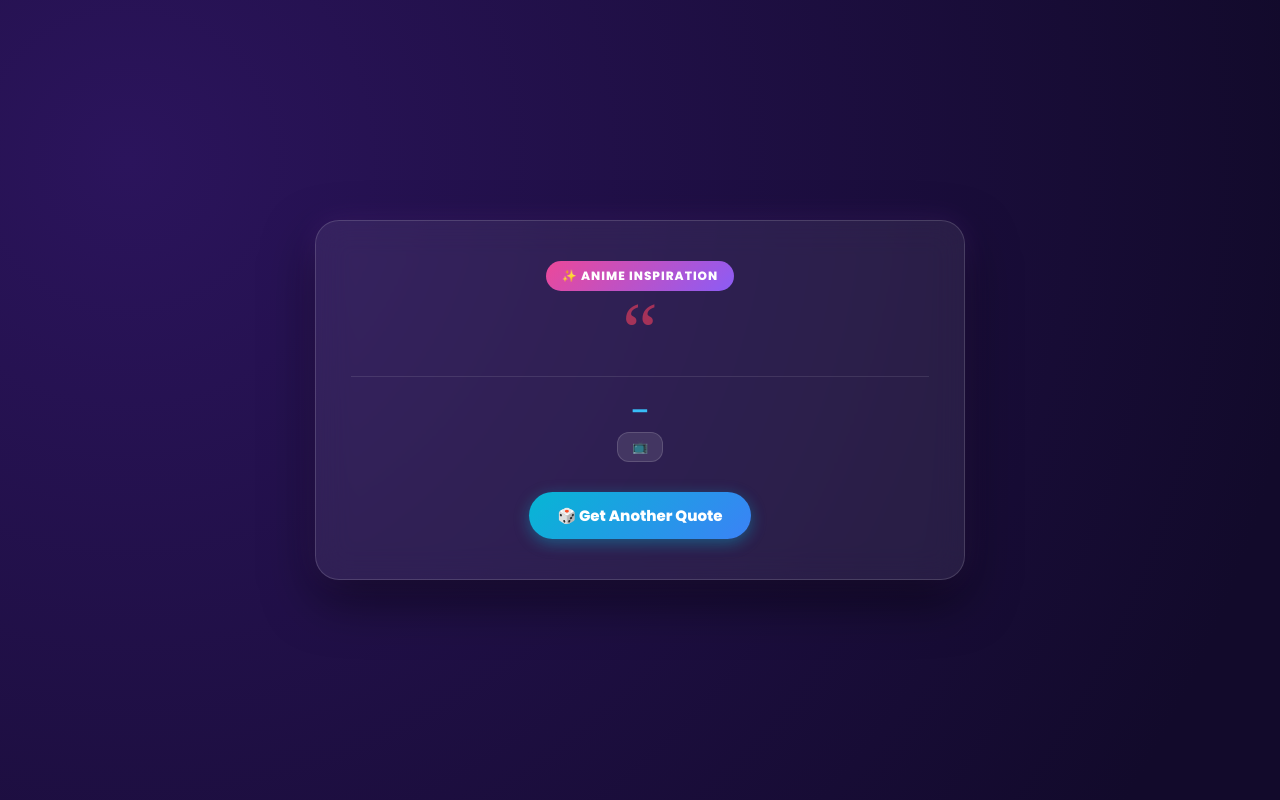
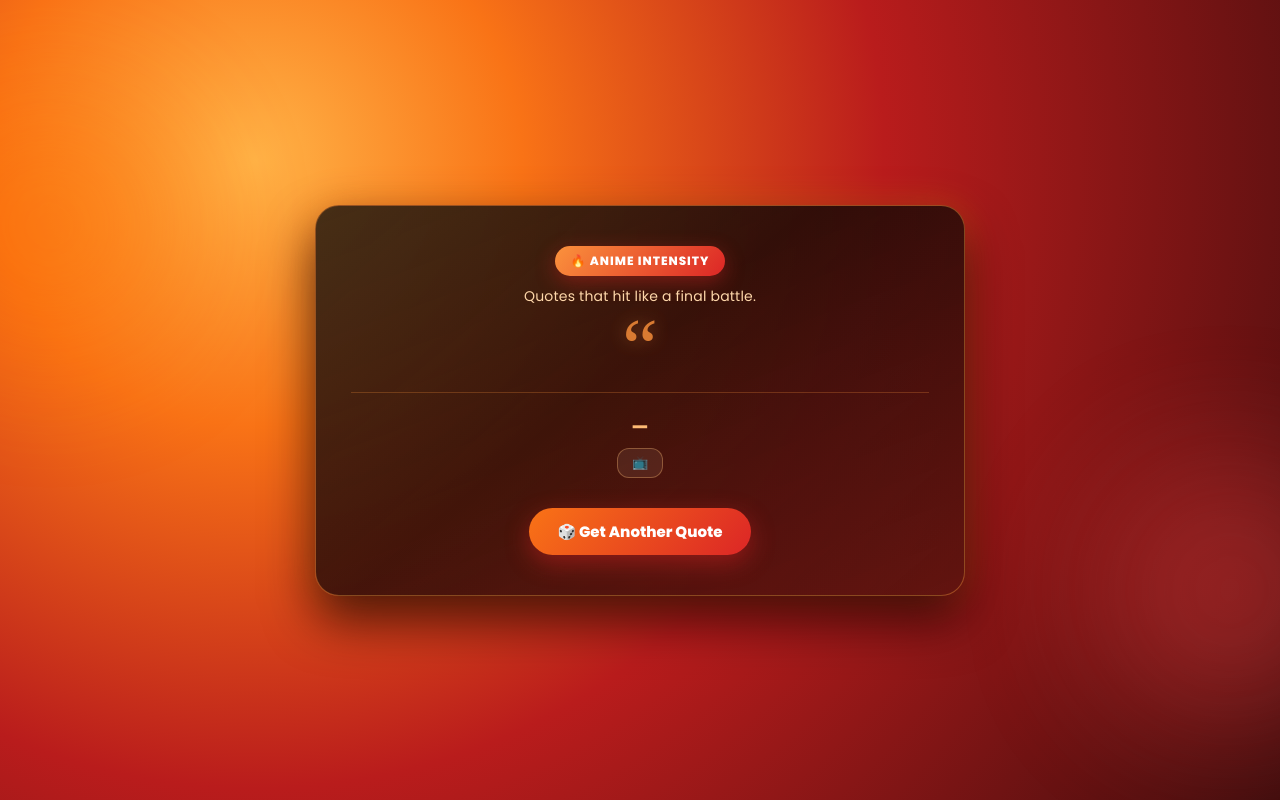
Before and after one commit to harsh26134349/Anime-Quotes-Generator-, a Node server app: template views/index.ejs in a window 1280 px wide. Run offline with Node 20, Linux system fonts and the light colour scheme; the template is opened without the code that fills it, so the values that code supplies are empty.

Commit message:
Apply fiery emotional UI redesign
Co-authored-by: harsh26134349 <218944181+harsh26134349@users.noreply.github.com>

```diff
--- a/public/style.css
+++ b/public/style.css
@@ -7,40 +7,72 @@
 body {
     min-height: 100vh;
     font-family: 'Poppins', sans-serif;
-    /* Deep Neon Cosmic Anime Gradient */
-    background: radial-gradient(circle at 10% 20%, rgb(43, 20, 92) 0%, rgb(18, 10, 43) 90%);
+    background: radial-gradient(circle at 20% 20%, #ffb347 0%, #f97316 22%, #b91c1c 52%, #3f0d0d 100%);
     display: flex;
     justify-content: center;
     align-items: center;
     padding: 20px;
     color: #ffffff;
+    position: relative;
+    overflow: hidden;
 }
 
-/* Glassmorphism Floating Card */
+.ember {
+    position: fixed;
+    width: 260px;
+    height: 260px;
+    border-radius: 50%;
+    filter: blur(70px);
+    z-index: 0;
+    animation: pulse 6s ease-in-out infinite;
+}
+
+.ember-left {
+    left: -80px;
+    top: 12%;
+    background: rgba(255, 115, 0, 0.45);
+}
+
+.ember-right {
+    right: -80px;
+    bottom: 10%;
+    background: rgba(239, 68, 68, 0.45);
+    animation-delay: 1.4s;
+}
+
 .quote-container {
-    background: rgba(255, 255, 255, 0.07);
-    backdrop-filter: blur(16px);
-    -webkit-backdrop-filter: blur(16px);
-    border: 1px solid rgba(255, 255, 255, 0.15);
+    background: linear-gradient(160deg, rgba(20, 9, 6, 0.92), rgba(66, 16, 10, 0.86));
+    border: 1px solid rgba(251, 146, 60, 0.45);
     border-radius: 24px;
     padding: 40px 35px;
     max-width: 650px;
     width: 100%;
     text-align: center;
-    box-shadow: 0 20px 50px rgba(0, 0, 0, 0.5),
-                0 0 30px rgba(168, 85, 247, 0.15);
+    box-shadow: 0 24px 50px rgba(27, 4, 3, 0.75),
+                0 0 35px rgba(249, 115, 22, 0.4);
     position: relative;
-    transition: transform 0.3s ease;
+    transition: transform 0.3s ease, box-shadow 0.3s ease;
+    z-index: 1;
+    overflow: hidden;
+}
+
+.quote-container::before {
+    content: "";
+    position: absolute;
+    inset: 0;
+    background: linear-gradient(140deg, rgba(255, 190, 92, 0.15), transparent 45%, rgba(220, 38, 38, 0.15));
+    pointer-events: none;
 }
 
 .quote-container:hover {
     transform: translateY(-4px);
+    box-shadow: 0 28px 65px rgba(27, 4, 3, 0.85),
+                0 0 42px rgba(251, 146, 60, 0.55);
 }
 
-/* Top Pill Badge */
 .card-badge {
     display: inline-block;
-    background: linear-gradient(135deg, #ec4899, #8b5cf6);
+    background: linear-gradient(130deg, #fb923c, #dc2626);
     color: #ffffff;
     font-size: 12px;
     font-weight: 700;
@@ -48,70 +80,114 @@ body {
     letter-spacing: 1px;
     padding: 6px 16px;
     border-radius: 20px;
-    margin-bottom: 20px;
+    margin-bottom: 10px;
+    box-shadow: 0 6px 20px rgba(220, 38, 38, 0.4);
+    position: relative;
+    z-index: 1;
 }
 
-/* Huge Quote Mark */
+.card-subtitle {
+    font-size: 14px;
+    color: #fed7aa;
+    margin: 0 0 20px;
+    letter-spacing: 0.2px;
+    position: relative;
+    z-index: 1;
+}
+
 .quote-mark {
     font-size: 80px;
     line-height: 40px;
-    color: #f43f5e;
-    opacity: 0.6;
+    color: #fb923c;
+    opacity: 0.82;
     font-family: serif;
+    text-shadow: 0 0 18px rgba(251, 146, 60, 0.45);
+    position: relative;
+    z-index: 1;
 }
 
-/* Main Quote Body */
 .quote-text {
-    font-size: 20px;
+    font-size: 22px;
     font-style: italic;
     line-height: 1.6;
-    color: #f8fafc;
+    color: #fff7ed;
     margin: 15px 0 25px 0;
-    font-weight: 400;
+    font-weight: 500;
+    text-shadow: 0 2px 14px rgba(0, 0, 0, 0.6);
+    position: relative;
+    z-index: 1;
 }
 
-/* Character & Anime Pill */
 .quote-author-info {
     display: flex;
     flex-direction: column;
     align-items: center;
     gap: 8px;
     margin-bottom: 30px;
-    border-top: 1px solid rgba(255, 255, 255, 0.1);
+    border-top: 1px solid rgba(251, 146, 60, 0.25);
     padding-top: 20px;
+    position: relative;
+    z-index: 1;
 }
 
 .character-name {
     font-size: 18px;
     font-weight: 700;
-    color: #38bdf8; /* Vibrant Cyan */
+    color: #fdba74;
 }
 
 .anime-pill {
-    background: rgba(255, 255, 255, 0.1);
-    border: 1px solid rgba(255, 255, 255, 0.15);
+    background: rgba(255, 237, 213, 0.08);
+    border: 1px solid rgba(253, 186, 116, 0.35);
     font-size: 13px;
-    color: #cbd5e1;
+    color: #ffedd5;
     padding: 4px 14px;
     border-radius: 12px;
 }
 
-/* Glowing Neon Button */
 .btn-refresh {
     display: inline-block;
-    background: linear-gradient(135deg, #06b6d4, #3b82f6);
+    background: linear-gradient(130deg, #f97316, #dc2626);
     color: #ffffff;
     text-decoration: none;
     font-size: 15px;
     font-weight: 700;
     padding: 12px 28px;
     border-radius: 30px;
-    box-shadow: 0 4px 15px rgba(6, 182, 212, 0.4);
+    box-shadow: 0 8px 24px rgba(220, 38, 38, 0.45);
     transition: all 0.2s ease;
+    position: relative;
+    z-index: 1;
 }
 
 .btn-refresh:hover {
-    background: linear-gradient(135deg, #3b82f6, #8b5cf6);
-    box-shadow: 0 6px 25px rgba(139, 92, 246, 0.6);
+    background: linear-gradient(130deg, #fb923c, #ef4444);
+    box-shadow: 0 10px 28px rgba(249, 115, 22, 0.6);
     transform: translateY(-2px);
 }
+
+@keyframes pulse {
+    0%, 100% {
+        transform: scale(1);
+        opacity: 0.85;
+    }
+    50% {
+        transform: scale(1.12);
+        opacity: 1;
+    }
+}
+
+@media (max-width: 600px) {
+    .quote-container {
+        padding: 32px 24px;
+    }
+
+    .quote-text {
+        font-size: 19px;
+    }
+
+    .ember {
+        width: 180px;
+        height: 180px;
+    }
+}
--- a/views/index.ejs
+++ b/views/index.ejs
@@ -9,8 +9,11 @@
     <link href="https://fonts.googleapis.com/css2?family=Poppins:ital,wght@0,400;0,600;0,800;1,400&display=swap" rel="stylesheet">
 </head>
 <body>
+    <div class="ember ember-left"></div>
+    <div class="ember ember-right"></div>
     <div class="quote-container">
-        <div class="card-badge">✨ Anime Inspiration</div>
+        <div class="card-badge">🔥 Anime Intensity</div>
+        <p class="card-subtitle">Quotes that hit like a final battle.</p>
 
         <div class="quote-mark">“</div>
         <blockquote class="quote-text">
```
